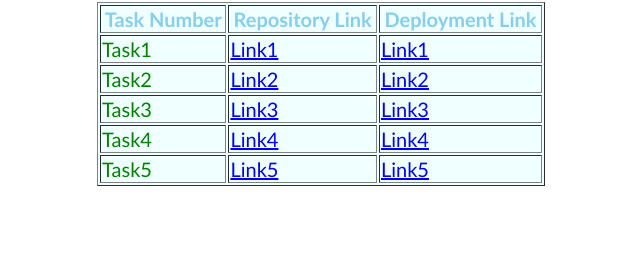
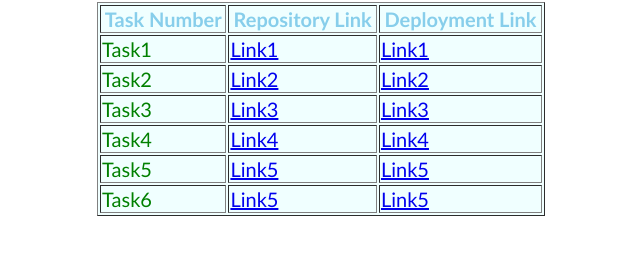
Before and after one commit to Niltiwari7/Ethnus, a plain HTML site: page index.html in a window 1280 px wide. Shown: the part 78-332 px from the top of the page, without its empty margins (319-959 px from the left). Drawn offline with Linux system fonts and the light colour scheme.

Commit message:
Update index.html

```diff
--- a/index.html
+++ b/index.html
@@ -56,6 +56,12 @@
                 <td><a href="https://age-calculator-eight-ochre.vercel.app/" target="_blank">Link5</a></td>
             </tr>
 
+             <tr>
+                <td>Task6</td>
+                <td><a href="https://github.com/Niltiwari7/Nilesh-Tiwari" target="_blank">Link5</a></td>
+                <td><a href="https://nilesh-tiwari.vercel.app/" target="_blank">Link5</a></td>
+            </tr>
+
 
 
         </table>
```
